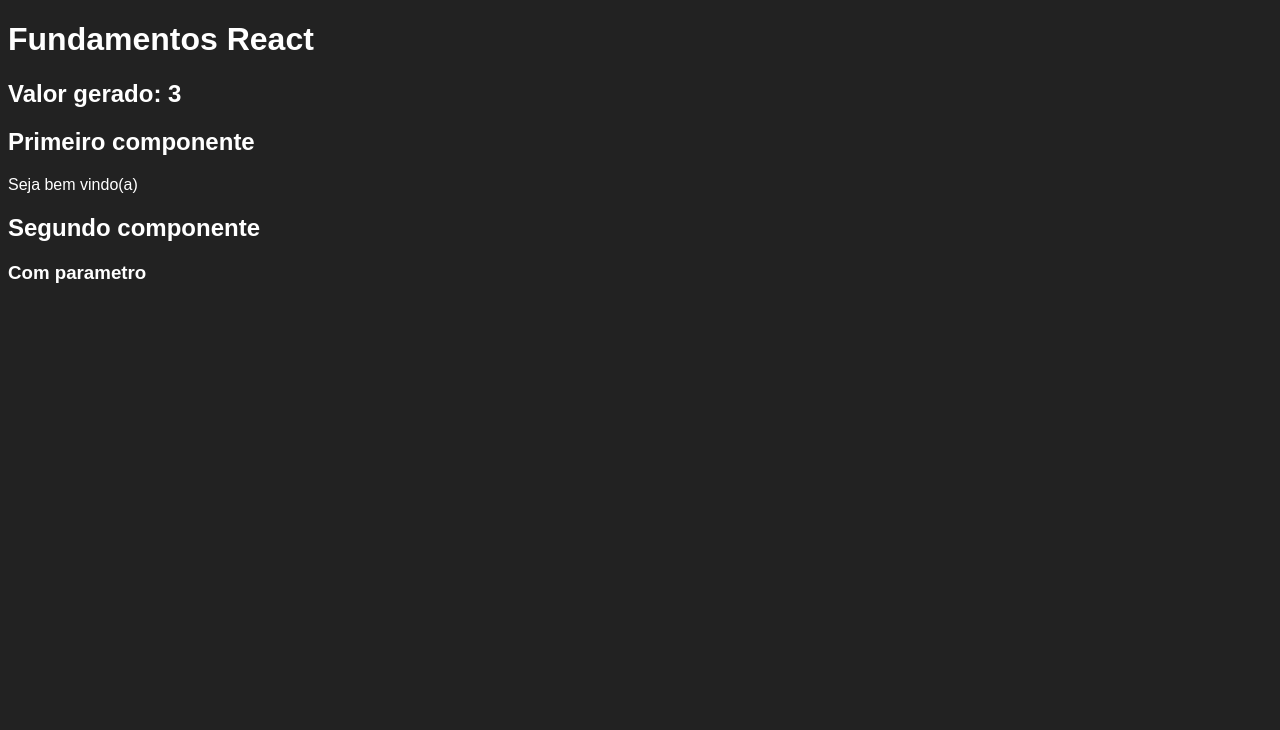
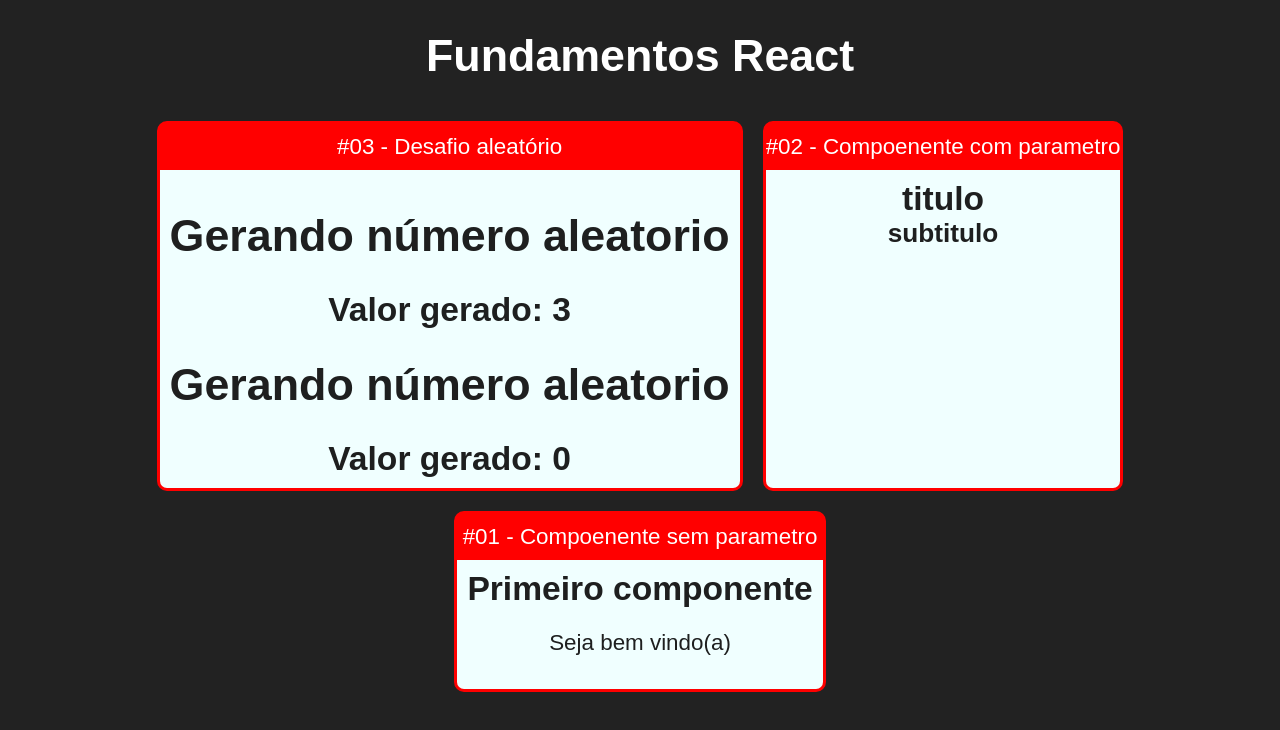
Before and after one commit to galongatti/introducaoReactJS, a React (Create React App) app: page / in a window 1280 px wide. Shown: the top 730 px of the page. Built offline with nearby package versions, Linux system fonts and the light colour scheme.

Commit message:
Criação de cards

```diff
--- a/public/index.html
+++ b/public/index.html
@@ -3,6 +3,11 @@
 	<head>
 		<meta charset="utf-8" />
 		<link rel="icon" href="%PUBLIC_URL%/favicon.ico" />
+		<link rel="preconnect" href="https://fonts.gstatic.com" />
+		<link
+			href="https://fonts.googleapis.com/css2?family=Roboto:ital,wght@0,100;0,300;0,400;0,500;0,700;0,900;1,100;1,300;1,400;1,500;1,700;1,900&display=swap"
+			rel="stylesheet"
+		/>
 		<meta name="viewport" content="width=device-width, initial-scale=1" />
 		<meta name="theme-color" content="#000000" />
 		<meta
--- /dev/null
+++ b/src/App.css
@@ -0,0 +1,5 @@
+.App .Cards {
+	display: flex;
+	flex-wrap: wrap;
+	justify-content: center;
+}
--- a/src/App.jsx
+++ b/src/App.jsx
@@ -1,16 +1,31 @@
 import React from "react";
+import "./App.css";
 import "./index.css";
 import Primeiro from "./components/basicos/Primeiro";
 import ComParametro from "./components/basicos/ComParametro";
 import NumeroAleatorio from "./components/basicos/NumeroAleatorio";
 
+import Card from "./components/layout/Card";
+
 function App() {
 	return (
-		<div id="app">
+		<div className="App">
 			<h1>Fundamentos React</h1>
-			<NumeroAleatorio min={1} max={10}  />
-			<Primeiro />
-			<ComParametro titulo="Segundo componente" subtitulo="Com parametro" />
+
+			<div className="Cards">
+				<Card titulo="#03 - Desafio aleatório">
+					<NumeroAleatorio min={1} max={10} />
+					<NumeroAleatorio min={1} max={10} />
+				</Card>
+
+				<Card titulo="#02 - Compoenente com parametro">
+					<ComParametro titulo="titulo" subtitulo="subtitulo" />
+				</Card>
+
+				<Card titulo="#01 - Compoenente sem parametro">
+					<Primeiro />
+				</Card>
+			</div>
 		</div>
 	);
 }
--- a/src/components/basicos/NumeroAleatorio.jsx
+++ b/src/components/basicos/NumeroAleatorio.jsx
@@ -2,7 +2,12 @@
 
 function NumeroAleatorio(props) {
 	const { min, max } = props;
-	return <h2> Valor gerado: {Math.floor(Math.random() * (min + max))}</h2>;
+	return(
+      <>
+      <h1>Gerando número aleatorio</h1>
+      <h2> Valor gerado: {Math.floor(Math.random() * (min + max))}</h2>
+      </>
+   );
 }
 
 export default NumeroAleatorio;
--- /dev/null
+++ b/src/components/layout/Card.css
@@ -0,0 +1,23 @@
+.Card {
+	background-color: red;
+	border-radius: 10px;
+	border: 3px solid red;
+	overflow: hidden;
+	margin: 10px;
+	display: flex;
+	flex-direction: column;
+	min-width: 300px;
+}
+
+.Card .Title {
+	padding: 10px 0px;
+	display: flex;
+	justify-content: center;
+}
+
+.Card .Content {
+	flex-grow: 1;
+	background-color: azure;
+	color: rgba(8, 8, 8, 0.904);
+	padding: 10px;
+}
--- /dev/null
+++ b/src/components/layout/Card.jsx
@@ -0,0 +1,14 @@
+import React from "react";
+import "./Card.css";
+
+function Card(props) {
+	const titulo = props.titulo;
+	return (
+		<div className="Card">
+			<div className="Title">{titulo}</div>
+			<div className="Content">{props.children}</div>
+		</div>
+	);
+}
+
+export default Card;
--- a/src/index.css
+++ b/src/index.css
@@ -2,4 +2,17 @@
 	background-color: #222;
 	color: #fff;
 	font-family: Sans-serif;
+	text-align: center;
+	font-size: 1.4rem;
 }
+
+h1,
+h2,
+h3 {
+	font-weight: 200px;
+}
+
+h2,
+h3 {
+	margin: 0;
+}
```
